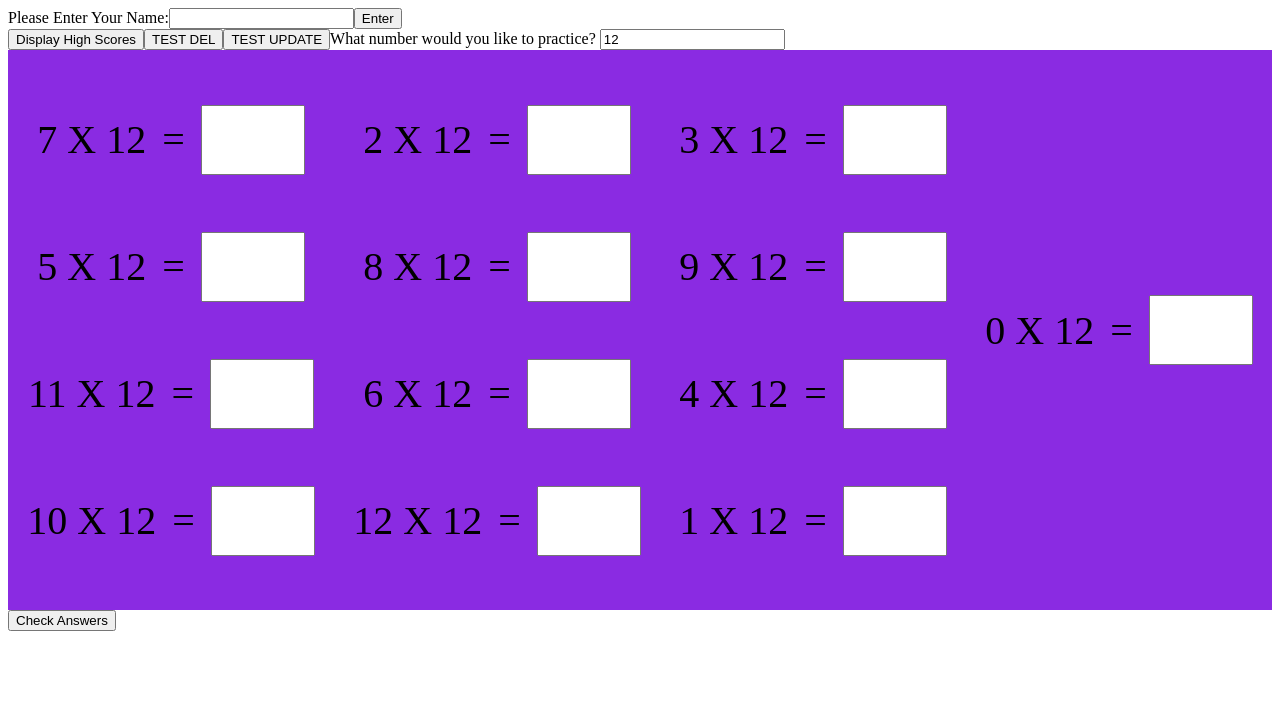
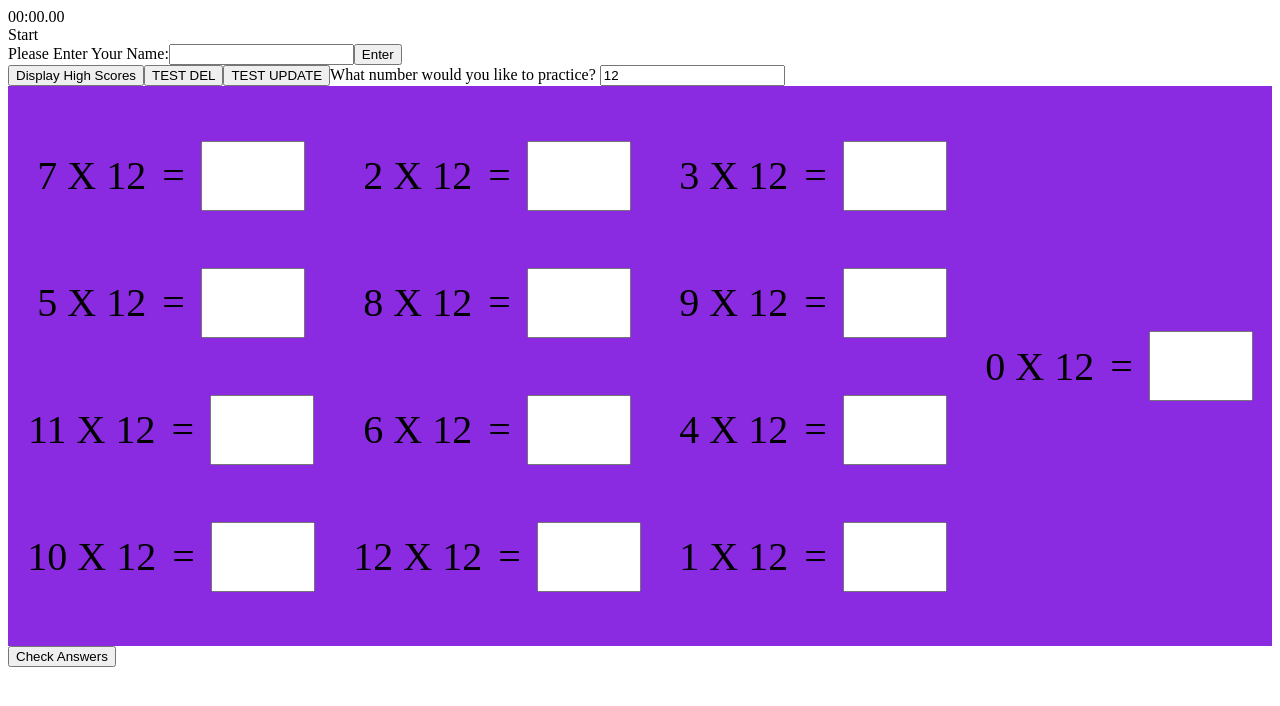
Before and after one commit to kjensen19/MultiMadness, a React (Create React App) app: page / in a window 1280 px wide. Shown: the top 706 px of the page. Built offline with nearby package versions, Linux system fonts and the light colour scheme.

Commit message:
add timer module

```diff
--- a/src/components/App/App.jsx
+++ b/src/components/App/App.jsx
@@ -2,6 +2,7 @@
 import axios from 'axios'
 import { useState } from 'react'
 import MultiplicationTable from '../MultiplicationTable/MultTable'
+import Clock from './Timer/Clock'
 
 
 
@@ -41,6 +42,7 @@
 
     return(
         <>
+            <Clock />
             <form>
                 <label htmlFor='newName'>Please Enter Your Name:
                     <input type="text" value={newName} name="newName" onChange={(event) => setNewName(event.target.value)} />
--- /dev/null
+++ b/src/components/App/Timer/Clock.jsx
@@ -0,0 +1,54 @@
+import React, { useState } from "react";
+// import "./StopWatch.css";
+import Timer from "./Timer";
+import TimerButtons from "./TimerButtons";
+
+function Clock() {
+const [isActive, setIsActive] = useState(false);
+const [isPaused, setIsPaused] = useState(true);
+const [time, setTime] = useState(0);
+
+React.useEffect(() => {
+	let interval = null;
+
+	if (isActive && isPaused === false) {
+	interval = setInterval(() => {
+		setTime((time) => time + 10);
+	}, 10);
+	} else {
+	clearInterval(interval);
+	}
+	return () => {
+	clearInterval(interval);
+	};
+}, [isActive, isPaused]);
+
+const handleStart = () => {
+	setIsActive(true);
+	setIsPaused(false);
+};
+
+const handlePauseResume = () => {
+	setIsPaused(!isPaused);
+};
+
+const handleReset = () => {
+	setIsActive(false);
+	setTime(0);
+};
+
+return (
+	<div className="stop-watch">
+	<Timer time={time} />
+	<TimerButtons
+		active={isActive}
+		isPaused={isPaused}
+		handleStart={handleStart}
+		handlePauseResume={handlePauseResume}
+		handleReset={handleReset}
+	/>
+	</div>
+);
+}
+
+export default Clock;
--- /dev/null
+++ b/src/components/App/Timer/Timer.jsx
@@ -0,0 +1,18 @@
+import React from "react";
+// import "./Timer.css";
+
+export default function Timer(props) {
+    return (
+        <div className="timer">
+        <span className="digits">
+            {("0" + Math.floor((props.time / 60000) % 60)).slice(-2)}:
+        </span>
+        <span className="digits">
+            {("0" + Math.floor((props.time / 1000) % 60)).slice(-2)}.
+        </span>
+        <span className="digits mili-sec">
+            {("0" + ((props.time / 10) % 100)).slice(-2)}
+        </span>
+        </div>
+    );
+}
--- /dev/null
+++ b/src/components/App/Timer/TimerButtons.jsx
@@ -0,0 +1,29 @@
+import React from "react";
+// import "./ControlButtons.css";
+
+export default function TimerButtons(props) {
+const StartButton = (
+	<div className="btn btn-one btn-start"
+		onClick={props.handleStart}>
+	Start
+	</div>
+);
+const ActiveButtons = (
+	<div className="btn-grp">
+	<div className="btn btn-two"
+		onClick={props.handleReset}>
+		Reset
+	</div>
+	<div className="btn btn-one"
+		onClick={props.handlePauseResume}>
+		{props.isPaused ? "Resume" : "Pause"}
+	</div>
+	</div>
+);
+
+return (
+	<div className="Control-Buttons">
+	<div>{props.active ? ActiveButtons : StartButton}</div>
+	</div>
+);
+}
--- a/src/components/MultiplicationTable/MultTable.jsx
+++ b/src/components/MultiplicationTable/MultTable.jsx
@@ -13,9 +13,6 @@
 
               // swap elements multiArray[i] and multiArray[j]
               // we use "destructuring assignment" syntax to achieve that
-              // you'll find more details about that syntax in later chapters
-              // same can be written as:
-              // let t = multiArray[i]; multiArray[i] = multiArray[j]; multiArray[j] = t
               [multiArray[i], multiArray[j]] = [multiArray[j], multiArray[i]];
             }
           }
@@ -37,7 +34,6 @@
             {multiObject.map((mult,i) =>(
                 <MultItem mult={mult} />
             ))}
-
         </div>
     )
 }
```
